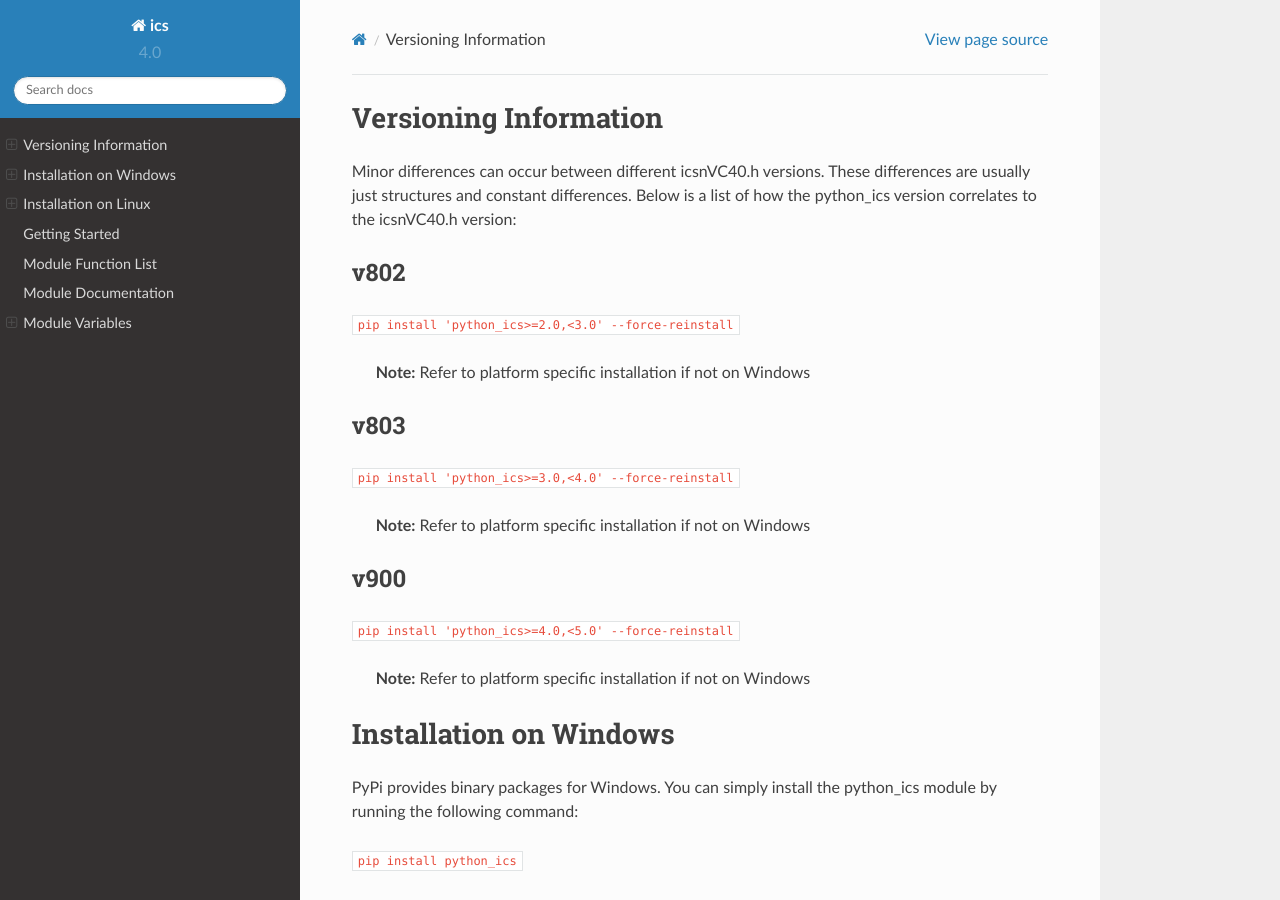
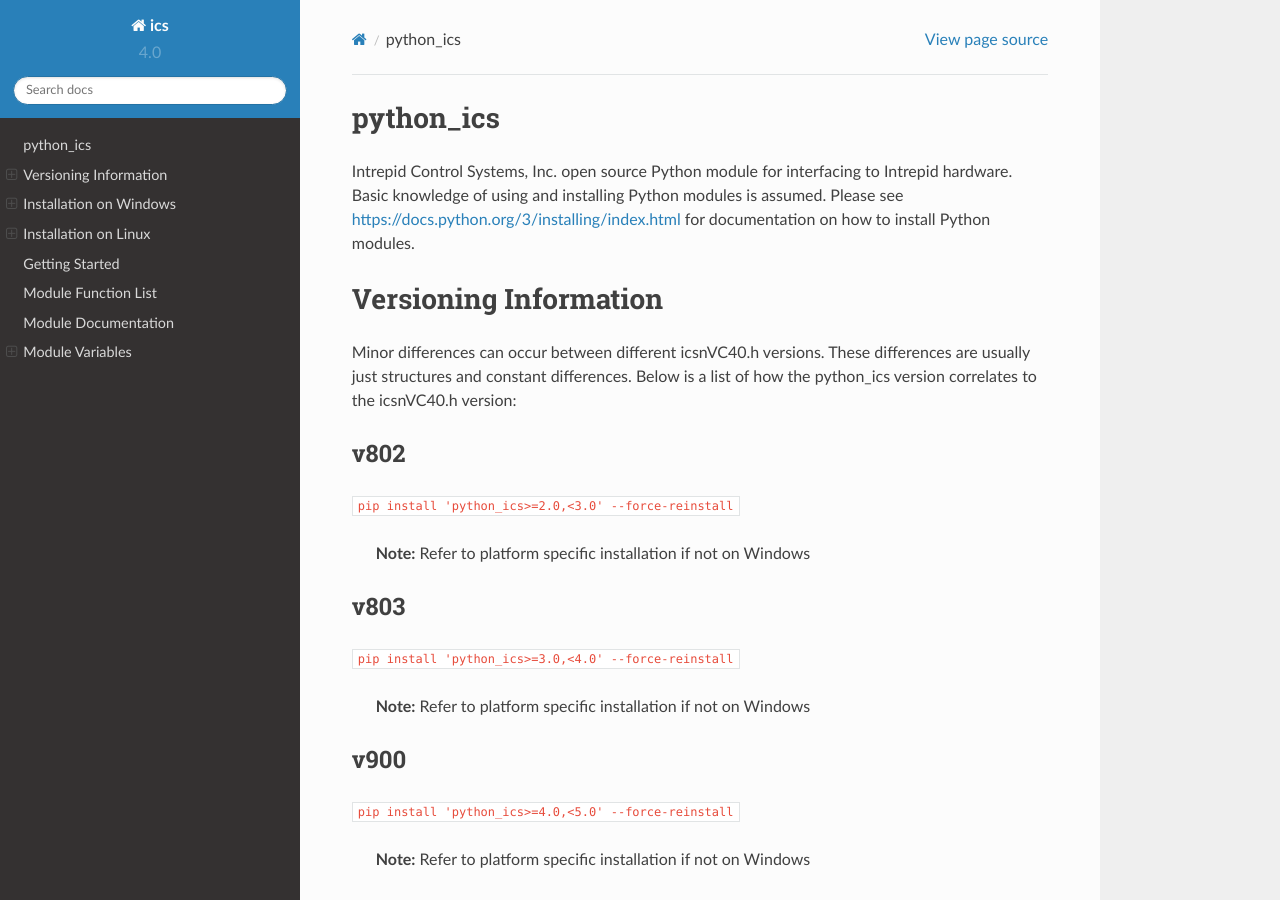
Before and after one commit to intrepidcs/python_ics, a Sphinx documentation site: the page built from doc/source/index.rst, in a window 1280 px wide and 900 px high. Built offline with Sphinx 7.4.7 and the Read the Docs theme 2.0.0, drawn with Linux system fonts in a browser that asks for light colours.

Commit message:
Documentation improvements.
Signed-off-by: David Rebbe <drebbe@intrepidcs.com>

```diff
--- a/doc/source/index.rst
+++ b/doc/source/index.rst
@@ -1,3 +1,10 @@
+
+============================================================
+python_ics
+============================================================
+
+Intrepid Control Systems, Inc. open source Python module for interfacing to Intrepid hardware. Basic knowledge of using and installing Python modules is assumed. Please see https://docs.python.org/3/installing/index.html for documentation on how to install Python modules.
+
 ============================================================
 Versioning Information
 ============================================================
```
Also changed, not shown: 1 other file.
